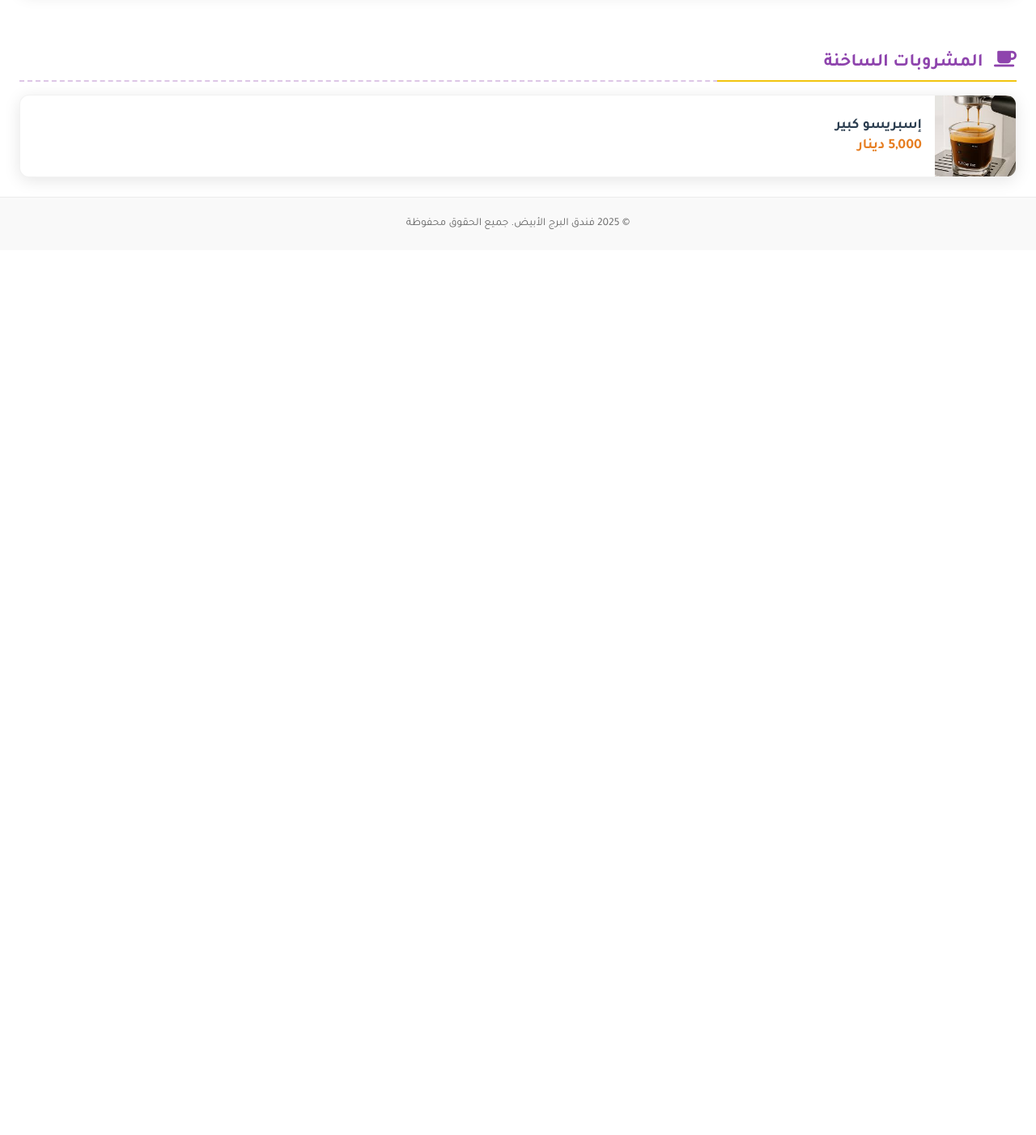
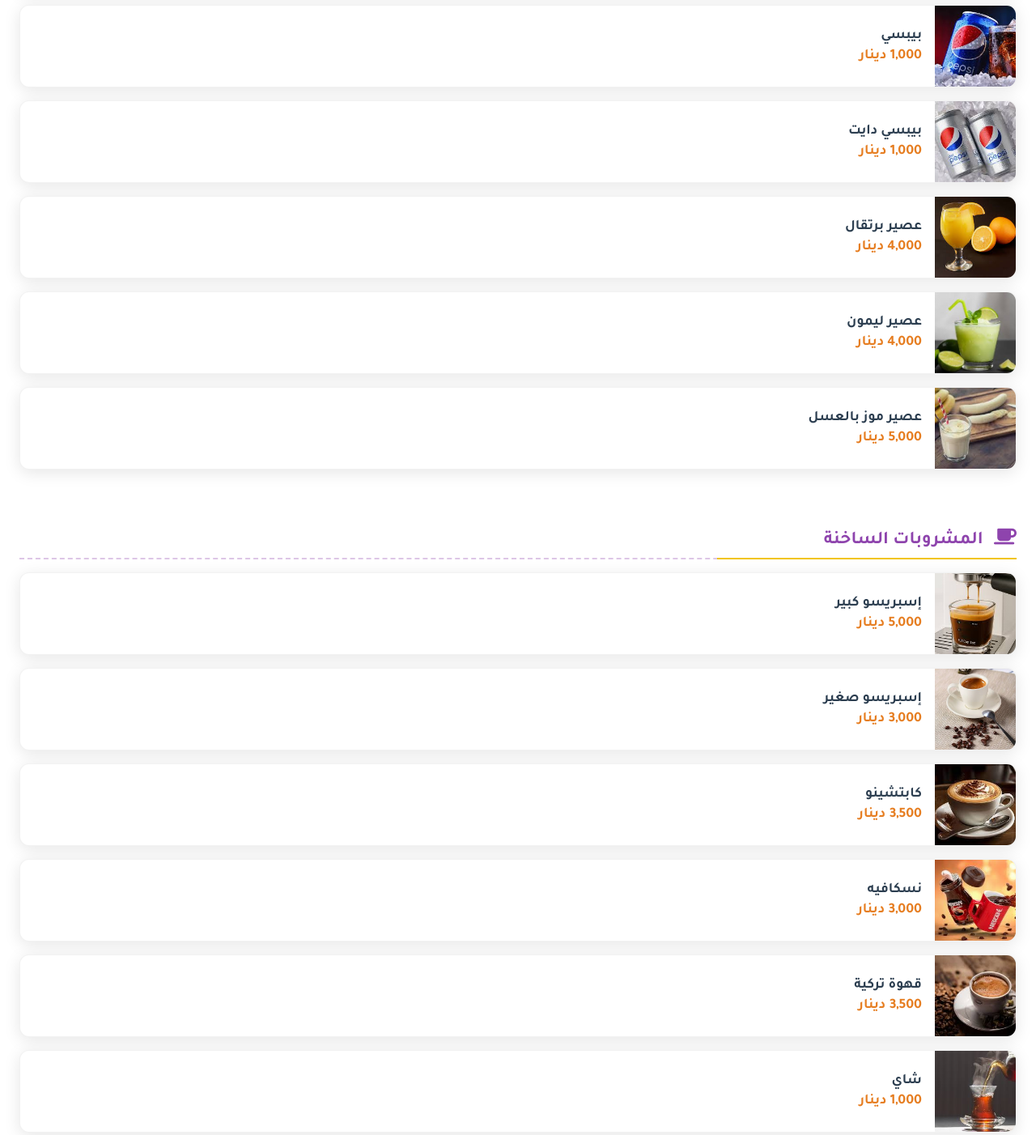
Before and after one commit to pingnet87/menu-white-tower-hotel, a plain HTML site: page index.html in a window 1280 px wide. Shown: the part 540-1942 px from the top of the page at 81% size. Before the commit the page ends 849 px from the top, so only its background shows below. Drawn offline with Linux system fonts and the light colour scheme.

Commit message:
Update index.html

```diff
--- a/index.html
+++ b/index.html
@@ -42,7 +42,7 @@
             position: relative;
         }
 
-        /* تصميم الشعار الجديد */
+        /* تصميم الشعار */
         .logo-container {
             position: relative;
             padding: 1.5rem 1rem;
@@ -62,11 +62,6 @@
             padding: 5px;
             transform: translateY(0);
             transition: all 0.3s ease;
-        }
-
-        .logo-img:hover {
-            transform: translateY(-5px);
-            box-shadow: 0 5px 15px rgba(0,0,0,0.2), 0 0 0 4px var(--gold);
         }
 
         .hotel-name {
@@ -95,7 +90,7 @@
             margin-top: 0.5rem;
         }
 
-        /* باقي الأنماط... */
+        /* أقسام القائمة */
         .menu-section {
             padding: 1.5rem;
         }
@@ -214,7 +209,7 @@
             }
         }
 
-        /* تأثيرات خاصة */
+        /* تأثيرات الحركة */
         @keyframes fadeIn {
             from { opacity: 0; transform: translateY(10px); }
             to { opacity: 1; transform: translateY(0); }
@@ -227,14 +222,14 @@
 </head>
 <body>
     <div class="container">
-        <!-- تصميم الشعار المحسن -->
+        <!-- تصميم الشعار -->
         <div class="logo-container">
             <img src="images%20(2).jpg" alt="شعار فندق البرج الأبيض" class="logo-img">
             <h1 class="hotel-name">فندق البرج الأبيض</h1>
             <p class="subtitle">قائمة المشروبات الفاخرة</p>
         </div>
 
-        <!-- قسم المشروبات الباردة -->
+        <!-- المشروبات الباردة -->
         <div class="menu-section">
             <h2 class="section-title">
                 <i class="fas fa-glass-whiskey" style="margin-left: 8px;"></i>
@@ -259,11 +254,54 @@
                     </div>
                 </div>
 
-                <!-- باقي المشروبات بنفس النمط -->
+                <!-- بيبسي -->
+                <div class="menu-item">
+                    <div class="item-image" style="background-image: url('3.jpg')"></div>
+                    <div class="item-content">
+                        <div class="item-name">بيبسي</div>
+                        <div class="item-price">1,000 دينار</div>
+                    </div>
+                </div>
+
+                <!-- بيبسي دايت -->
+                <div class="menu-item">
+                    <div class="item-image" style="background-image: url('4.jpg')"></div>
+                    <div class="item-content">
+                        <div class="item-name">بيبسي دايت</div>
+                        <div class="item-price">1,000 دينار</div>
+                    </div>
+                </div>
+
+                <!-- عصير برتقال -->
+                <div class="menu-item">
+                    <div class="item-image" style="background-image: url('5.jpg')"></div>
+                    <div class="item-content">
+                        <div class="item-name">عصير برتقال</div>
+                        <div class="item-price">4,000 دينار</div>
+                    </div>
+                </div>
+
+                <!-- عصير ليمون -->
+                <div class="menu-item">
+                    <div class="item-image" style="background-image: url('6.jpg')"></div>
+                    <div class="item-content">
+                        <div class="item-name">عصير ليمون</div>
+                        <div class="item-price">4,000 دينار</div>
+                    </div>
+                </div>
+
+                <!-- عصير موز بالعسل -->
+                <div class="menu-item">
+                    <div class="item-image" style="background-image: url('7.jpg')"></div>
+                    <div class="item-content">
+                        <div class="item-name">عصير موز بالعسل</div>
+                        <div class="item-price">5,000 دينار</div>
+                    </div>
+                </div>
             </div>
         </div>
 
-        <!-- قسم المشروبات الساخنة -->
+        <!-- المشروبات الساخنة -->
         <div class="menu-section">
             <h2 class="section-title">
                 <i class="fas fa-coffee" style="margin-left: 8px;"></i>
@@ -279,7 +317,50 @@
                     </div>
                 </div>
 
-                <!-- باقي المشروبات بنفس النمط -->
+                <!-- إسبريسو صغير -->
+                <div class="menu-item">
+                    <div class="item-image" style="background-image: url('9.jpg')"></div>
+                    <div class="item-content">
+                        <div class="item-name">إسبريسو صغير</div>
+                        <div class="item-price">3,000 دينار</div>
+                    </div>
+                </div>
+
+                <!-- كابتشينو -->
+                <div class="menu-item">
+                    <div class="item-image" style="background-image: url('10.jpg')"></div>
+                    <div class="item-content">
+                        <div class="item-name">كابتشينو</div>
+                        <div class="item-price">3,500 دينار</div>
+                    </div>
+                </div>
+
+                <!-- نسكافيه -->
+                <div class="menu-item">
+                    <div class="item-image" style="background-image: url('11.jpg')"></div>
+                    <div class="item-content">
+                        <div class="item-name">نسكافيه</div>
+                        <div class="item-price">3,000 دينار</div>
+                    </div>
+                </div>
+
+                <!-- قهوة تركية -->
+                <div class="menu-item">
+                    <div class="item-image" style="background-image: url('12.jpg')"></div>
+                    <div class="item-content">
+                        <div class="item-name">قهوة تركية</div>
+                        <div class="item-price">3,500 دينار</div>
+                    </div>
+                </div>
+
+                <!-- شاي -->
+                <div class="menu-item">
+                    <div class="item-image" style="background-image: url('13.jpg')"></div>
+                    <div class="item-content">
+                        <div class="item-name">شاي</div>
+                        <div class="item-price">1,000 دينار</div>
+                    </div>
+                </div>
             </div>
         </div>
 
```
